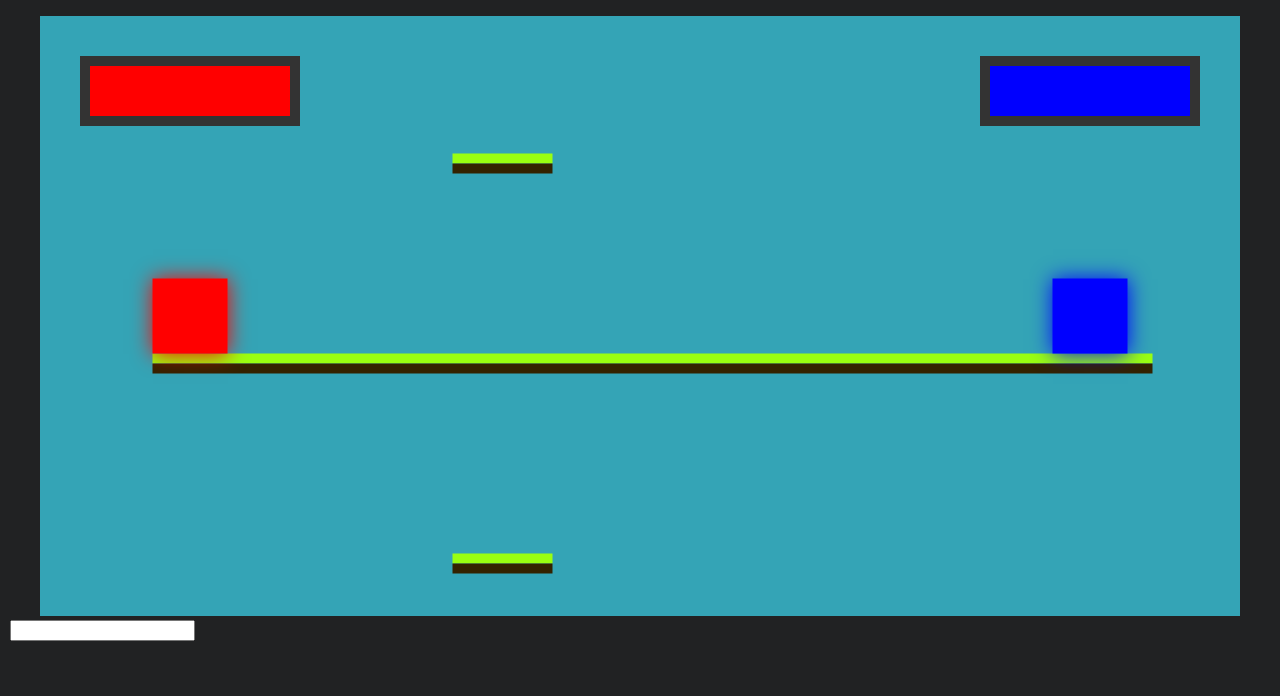
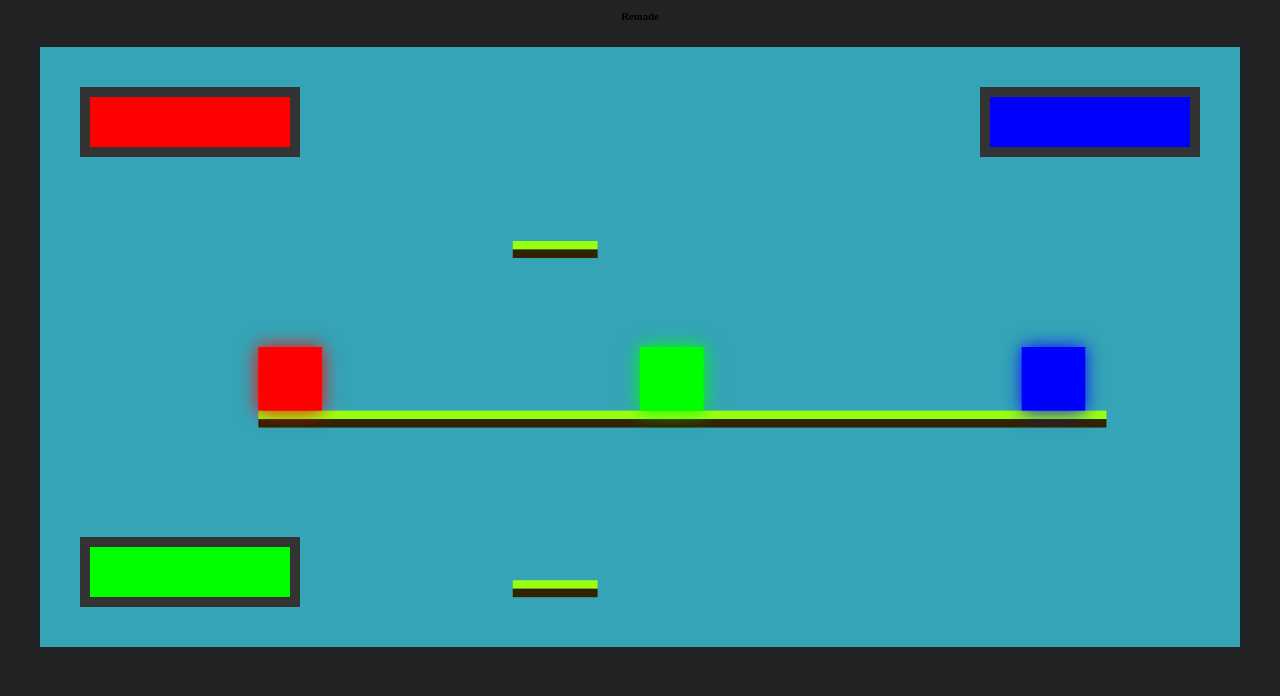
Before and after one commit to def-SpaceWar/CuboidFightRemade, a plain HTML site: page index.html in a window 1280 px wide. Shown: the part 104-800 px from the top of the page. Drawn offline with Linux system fonts and the light colour scheme.

Commit message:
Added third player and revamped camera?

```diff
--- a/globals.js
+++ b/globals.js
@@ -18,14 +18,25 @@ const camera = {
 };
 
 
-function lerpCamera(obj1, obj2) {
-    // obj1 and obj2 are of type ScreenObject
+function lerpCamera(objs) {
+    // objs is an array of ScreenObjects
 
     // get midpounts
     let midpoint = {
-        x: ((obj1.x + obj2.x + obj1.w / 2 + obj2.w / 2) / 2),
-        y: ((obj1.y + obj2.y + obj1.h / 2 + obj2.h / 2) / 2)
+        x: 0,
+        y: 0
     };
+
+    let xAverage = 0;
+    let yAverage = 0;
+
+    for (let i = 0; i < objs.length; i++) {
+        xAverage += objs[i].x;
+        yAverage += objs[i].y;
+    }
+
+    midpoint.x = xAverage / objs.length;
+    midpoint.y = yAverage / objs.length;
 
     // move camera
     camera.x = -midpoint.x + WIDTH / 2;
@@ -35,12 +46,40 @@ function lerpCamera(obj1, obj2) {
     let scale = 1;
     //distance = Math.sqrt(((obj1.x - obj2.x) ^ 2) + ((obj1.y - obj2.y) ^ 2));
 
-    scale = Math.min(((HEIGHT * 0.75) / Math.abs(obj1.y - obj2.y)), ((WIDTH * 0.75) / Math.abs(obj1.x - obj2.x)));
+    // OBJ 1 and OBJ 2 will be the two farthest objects
+    let dataStorage = [];
 
-    if (scale > 2) {
-        scale = 2;
-    } else if (scale < 0.25) {
-        scale = 0.25;
+    for (let i = 0; i < objs.length; i++) {
+        dataStorage.push([]);
+        for (let j = i + 1; j < objs.length; j++) {
+            // find distance between objects
+            dataStorage[i][j] = Math.sqrt(Math.pow(objs[i].x - objs[j].x, 2) + Math.pow(objs[i].y - objs[j].y, 2));
+        }
+    }
+
+    let largestDistance = 0;
+    let farthestObjs = [0, 0];
+    for (let i = 0; i < objs.length; i++) {
+        for (let j = i + 1; j < objs.length; j++) {
+            // get index for two farthest objects
+            if (dataStorage[i][j] > largestDistance) {
+                largestDistance = dataStorage[i][j];
+                farthestObjs = [i, j];
+            }
+        }
+    }
+
+    // set the two farthest objects
+    let obj1 = objs[farthestObjs[0]];
+    let obj2 = objs[farthestObjs[1]];
+
+    // OBJ 1 and OBJ 2 will be the two farthest objects
+    scale = Math.min(((HEIGHT * Math.pow(0.86, objs.length)) / Math.abs(obj1.y - obj2.y)), ((WIDTH * Math.pow(0.86, objs.length)) / Math.abs(obj1.x - obj2.x)));
+
+    if (scale > 1.75) {
+        scale = 1.75;
+    } else if (scale < 0.1) {
+        scale = 0.1;
     }
 
     camera.w_scale = camera.w_scale - (camera.w_scale - scale) / 10;
--- a/index.html
+++ b/index.html
@@ -16,6 +16,8 @@
 
 <body>
 
+    <input />
+
     <center>
         <h1>Cuboid Fight!</h1>
         <h6>Remade</h6>
@@ -30,8 +32,6 @@
         </canvas>
     </center>
 
-    <input />
-
     <script src="globals.js"></script>
     <script src="lib/ScreenObject.js"></script>
     <script src="lib/TextObject.js"></script>
--- a/index.js
+++ b/index.js
@@ -1,4 +1,3 @@
-// TODO: Make double jumping! (done kinda)
 // TODO: Make a level with a bunch of platforms.
 // TODO: Make a background image. (kinda done just need to fix the blur)
 
@@ -12,7 +11,7 @@ const player = new Player(
         right: "ArrowRight",
         up: "ArrowUp",
         down: "ArrowDown",
-        attack: "m"
+        attack: "/"
     }
 );
 
@@ -22,17 +21,32 @@ const player2 = new Player(
     75,
     75,
     "#00f", {
-        left: "s",
-        right: "f",
-        up: "e",
-        down: "d",
+        left: "a",
+        right: "d",
+        up: "w",
+        down: "s",
         attack: "q"
     }
 );
 
+const player3 = new Player(
+    550,
+    100,
+    75,
+    75,
+    "#0f0", {
+        left: "b",
+        right: "m",
+        up: "h",
+        down: "n",
+        attack: " "
+    }
+);
+
 // We can use these "otherPlayer"s to MAKE TEAMS WHICH I JUST REALIZED!
-player.otherPlayers.push(player2);
-player2.otherPlayers.push(player);
+player.otherPlayers.push(player2, player3);
+player2.otherPlayers.push(player, player3);
+player3.otherPlayers.push(player, player2);
 
 const platforms = [
     new Platform(
@@ -107,17 +121,20 @@ canvas.addEventListener("mouseup", (event) => {
 document.addEventListener("keydown", (event) => {
     player.listenKeyDown(event);
     player2.listenKeyDown(event);
+    player3.listenKeyDown(event);
 });
 
 document.addEventListener("keyup", (event) => {
     player.listenKeyUp(event);
     player2.listenKeyUp(event);
+    player3.listenKeyUp(event);
 });
 
 function update() {
     // This function runs every frame
     ctx.clearRect(0, 0, WIDTH, HEIGHT);
 
+    player3.updatePhysics(platforms);
     player2.updatePhysics(platforms);
     player.updatePhysics(platforms);
 
@@ -133,12 +150,14 @@ function update() {
         platforms[i].draw();
     }
 
+    player3.draw();
     player2.draw();
     player.draw();
     //button.draw();
 
-    lerpCamera(player.screenObject, player2.screenObject);
+    lerpCamera([player.screenObject, player2.screenObject, player3.screenObject]);
 
+    player3.health.draw();
     player2.health.draw();
     player.health.draw();
 }
```
Also changed, not shown: lib/Player.js, 3 other files.
